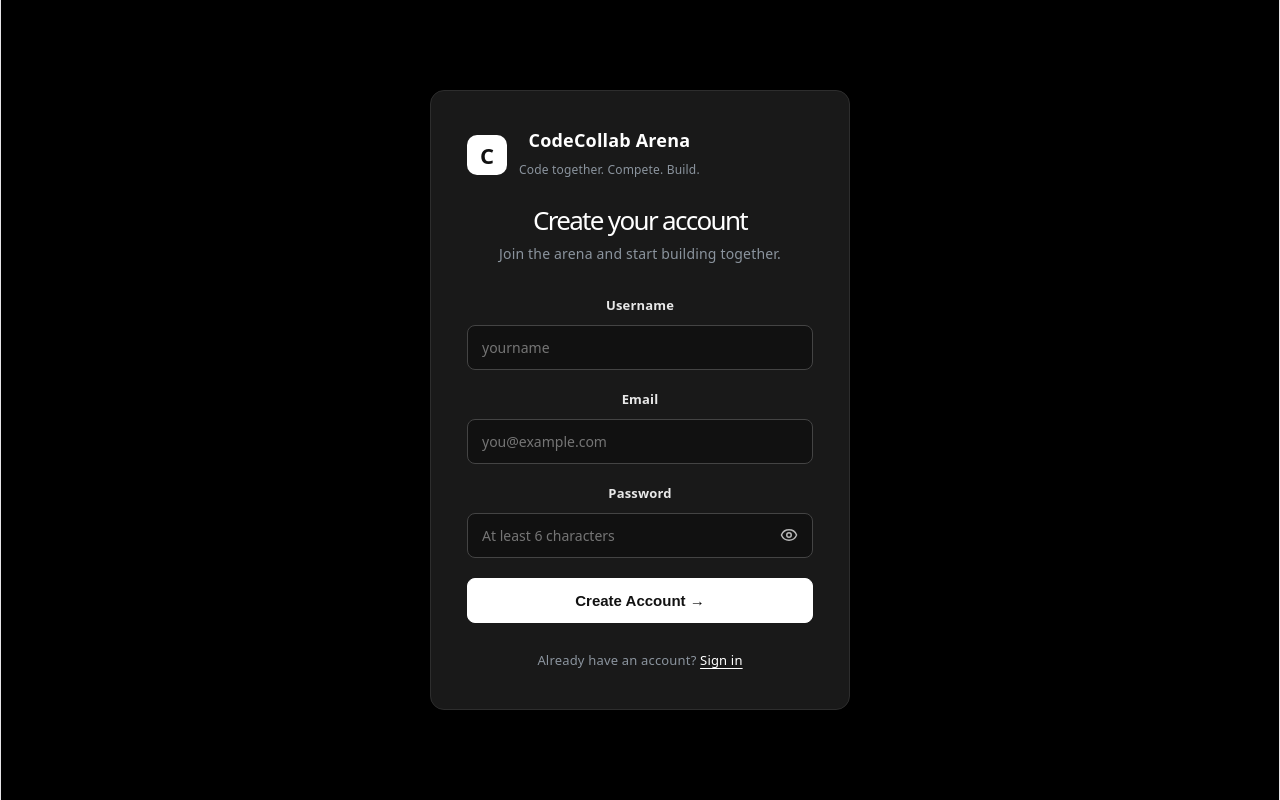
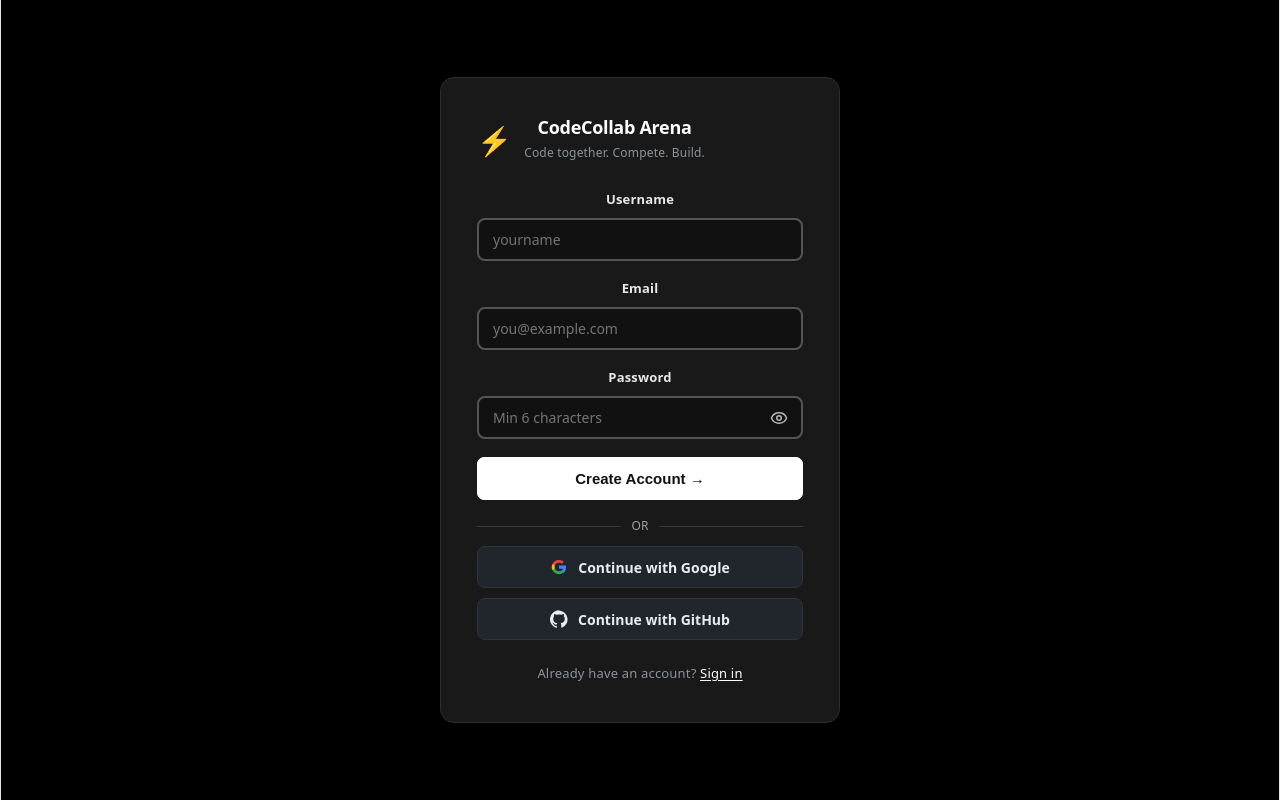
Before and after one commit to Ayush-git403/CodeCollab, a React app in the folder client/: page /signup in a window 1280 px wide. Built offline with nearby package versions, Linux system fonts and the light colour scheme; no server answers; the HTML template or start-up script is replaced by a standard one.

Commit message:
updated signup

```diff
--- a/client/src/pages/Login.jsx
+++ b/client/src/pages/Login.jsx
@@ -1,53 +1,36 @@
 import { useState } from "react";
-import { useNavigate, useLocation } from "react-router-dom";
+import { useNavigate, Link } from "react-router-dom";
 import axios from "axios";
 import { useAuth } from "../context/AuthContext";
 import { Eye, EyeOff } from "lucide-react";
+
+const API_URL = "https://codecollab-d0p4.onrender.com";
+
 export default function Login() {
-  const location = useLocation();
-  const isSignup = location.pathname === "/signup";
   const [email, setEmail] = useState("");
-  const [username, setUsername] = useState("");
   const [password, setPassword] = useState("");
   const [showPassword, setShowPassword] = useState(false);
   const [error, setError] = useState("");
   const [loading, setLoading] = useState(false);
-  const [hovered, setHovered] = useState(null);
+  const [hovered, setHovered] = useState(false);
+
   const { login } = useAuth();
   const navigate = useNavigate();
-  const handleSubmit = async () => {
+
+  const handleSubmit = async (e) => {
+    e.preventDefault();
     setError("");
     setLoading(true);
+
     try {
-      // =========================
-      // SIGN UP
-      // =========================
-      if (isSignup) {
-        const res = await axios.post("https://codecollab-d0p4.onrender.com/api/auth/signup", {
-          username,
-          email,
-          password,
-        });
-        login(res.data.token, res.data.user);
-        const params = new URLSearchParams(window.location.search);
-        const next = params.get("next") || "app";
-        navigate(`/${next}`);
-      }
-      // =========================
-      // LOGIN
-      // =========================
-      else {
-        const res = await axios.post("https://codecollab-d0p4.onrender.com/api/auth/login", {
-          email,
+      const res = await axios.post(`${API_URL}/api/auth/login`, {
+        email: email.trim(),
         password,
       });
       login(res.data.token, res.data.user);
       navigate("/dashboard");
-      }
     } catch (err) {
-      console.error("Login/Signup error:", err);
-      console.log("STATUS:", err?.response?.status);
-      console.log("BACKEND RESPONSE:", err?.response?.data);
+      console.error("Login error:", err);
       setError(
         err?.response?.data?.error ||
           err?.response?.data?.message ||
@@ -57,12 +40,11 @@ export default function Login() {
       setLoading(false);
     }
   };
+
   return (
     <div style={S.page}>
       <div style={S.card}>
-        {/* =========================
-            LOGO
-        ========================= */}
+        {/* LOGO */}
         <div style={S.logoRow}>
           <span style={{ fontSize: "28px" }}>⚡</span>
           <div>
@@ -70,51 +52,36 @@ export default function Login() {
             <p style={S.logoSub}>Code together. Compete. Build.</p>
           </div>
         </div>
-        {/* =========================
-            FORM
-        ========================= */}
-        <div style={S.form}>
-          {/* USERNAME - SIGNUP ONLY */}
-          {isSignup && (
+
+        {/* FORM */}
+        <form onSubmit={handleSubmit} style={S.form}>
           <div style={S.field}>
-              <label style={S.label}>Username</label>
+            <label htmlFor="email" style={S.label}>Email</label>
             <input
-                style={S.input}
-                type="text"
-                placeholder="yourname"
-                value={username}
-                onChange={(e) => setUsername(e.target.value)}
-                autoFocus
-              />
-            </div>
-          )}
-          {/* EMAIL */}
-          <div style={S.field}>
-            <label style={S.label}>Email</label>
-            <input
+              id="email"
               style={S.input}
               type="email"
               placeholder="you@example.com"
               value={email}
               onChange={(e) => setEmail(e.target.value)}
-              autoFocus={!isSignup}
+              autoComplete="email"
+              autoFocus
+              required
             />
           </div>
-          {/* PASSWORD */}
+
           <div style={S.field}>
-            <label style={S.label}>Password</label>
+            <label htmlFor="password" style={S.label}>Password</label>
             <div style={S.passwordWrapper}>
               <input
+                id="password"
                 style={S.passwordInput}
                 type={showPassword ? "text" : "password"}
-                placeholder={isSignup ? "Min 6 characters" : "••••••••"}
+                placeholder="••••••••"
                 value={password}
                 onChange={(e) => setPassword(e.target.value)}
-                onKeyDown={(e) => {
-                  if (e.key === "Enter" && !loading) {
-                    handleSubmit();
-                  }
-                }}
+                autoComplete="current-password"
+                required
               />
               <button
                 type="button"
@@ -126,119 +93,66 @@ export default function Login() {
               </button>
             </div>
           </div>
-          {/* ERROR */}
-          {error && <div style={S.error}>{error}</div>}
-          {/* SUBMIT */}
+
+          {error && <div role="alert" style={S.error}>{error}</div>}
+
           <button
-            type="button"
+            type="submit"
+            disabled={loading}
+            onMouseEnter={() => setHovered(true)}
+            onMouseLeave={() => setHovered(false)}
             style={{
               ...S.submitBtn,
-              ...(hovered === "submit" && !loading ? S.submitBtnHover : {}),
+              ...(hovered && !loading ? S.submitBtnHover : {}),
               opacity: loading ? 0.6 : 1,
               cursor: loading ? "not-allowed" : "pointer",
             }}
-            onMouseEnter={() => setHovered("submit")}
-            onMouseLeave={() => setHovered(null)}
-            onClick={handleSubmit}
-            disabled={loading}
           >
-            {loading
-              ? "Please wait..."
-              : isSignup
-                ? "Create Account →"
-                : "Sign In →"}
+            {loading ? "Please wait..." : "Sign In →"}
           </button>
-        </div>
-        {/* =========================
-            OAUTH
-        ========================= */}
+        </form>
+
+        {/* OAUTH */}
         <div style={S.oauthSection}>
           <div style={S.oauthDivider}>
             <span style={S.dividerLine} />
             <span style={S.dividerText}>OR</span>
             <span style={S.dividerLine} />
           </div>
-          <button
-            type="button"
-            style={S.oauthBtn}
-            aria-label="Continue with Google"
-            title="Continue with Google"
-          >
+
+          <button type="button" style={S.oauthBtn} aria-label="Continue with Google">
             <span style={S.oauthIcon} aria-hidden="true">
               <svg width="18" height="18" viewBox="0 0 24 24">
-                <path
-                  fill="#4285F4"
-                  d="M21.35 12.27c0-.79-.07-1.55-.22-2.27H12v4.3h5.22a4.46 4.46 0 0 1-1.94 2.93v2.43h3.14c1.84-1.69 2.93-4.18 2.93-7.39Z"
-                />
-                <path
-                  fill="#34A853"
-                  d="M12 21.5c2.63 0 4.84-.87 6.45-2.36l-3.14-2.43c-.87.58-1.98.92-3.31.92-2.54 0-4.7-1.72-5.47-4.04H3.29v2.5A9.75 9.75 0 0 0 12 21.5Z"
-                />
-                <path
-                  fill="#FBBC05"
-                  d="M6.53 13.59A5.86 5.86 0 0 1 6.22 12c0-.55.11-1.08.31-1.59V7.91H3.29A9.75 9.75 0 0 0 2.25 12c0 1.57.38 3.05 1.04 4.09l3.24-2.5Z"
-                />
-                <path
-                  fill="#EA4335"
-                  d="M12 6.37c1.43 0 2.71.49 3.72 1.45l2.79-2.79C16.84 3.44 14.63 2.5 12 2.5a9.75 9.75 0 0 0-8.71 5.41l3.24 2.5c.77-2.32 2.93-4.04 5.47-4.04Z"
-                />
+                <path fill="#4285F4" d="M21.35 12.27c0-.79-.07-1.55-.22-2.27H12v4.3h5.22a4.46 4.46 0 0 1-1.94 2.93v2.43h3.14c1.84-1.69 2.93-4.18 2.93-7.39Z" />
+                <path fill="#34A853" d="M12 21.5c2.63 0 4.84-.87 6.45-2.36l-3.14-2.43c-.87.58-1.98.92-3.31.92-2.54 0-4.7-1.72-5.47-4.04H3.29v2.5A9.75 9.75 0 0 0 12 21.5Z" />
+                <path fill="#FBBC05" d="M6.53 13.59A5.86 5.86 0 0 1 6.22 12c0-.55.11-1.08.31-1.59V7.91H3.29A9.75 9.75 0 0 0 2.25 12c0 1.57.38 3.05 1.04 4.09l3.24-2.5Z" />
+                <path fill="#EA4335" d="M12 6.37c1.43 0 2.71.49 3.72 1.45l2.79-2.79C16.84 3.44 14.63 2.5 12 2.5a9.75 9.75 0 0 0-8.71 5.41l3.24 2.5c.77-2.32 2.93-4.04 5.47-4.04Z" />
               </svg>
             </span>
             <span>Continue with Google</span>
           </button>
-          <button
-            type="button"
-            style={S.oauthBtn}
-            aria-label="Continue with GitHub"
-            title="Continue with GitHub"
-          >
+
+          <button type="button" style={S.oauthBtn} aria-label="Continue with GitHub">
             <span style={S.oauthIcon} aria-hidden="true">
-              <svg
-                width="18"
-                height="18"
-                viewBox="0 0 24 24"
-                fill="currentColor"
-              >
+              <svg width="18" height="18" viewBox="0 0 24 24" fill="currentColor">
                 <path d="M12 .5a12 12 0 0 0-3.79 23.39c.6.11.82-.26.82-.58v-2.24c-3.34.73-4.04-1.61-4.04-1.61-.55-1.39-1.34-1.76-1.34-1.76-1.09-.75.08-.74.08-.74 1.2.09 1.83 1.23 1.83 1.23 1.07 1.83 2.81 1.3 3.5.99.11-.77.42-1.3.76-1.6-2.67-.3-5.47-1.34-5.47-5.95 0-1.31.47-2.38 1.23-3.22-.12-.3-.53-1.52.12-3.18 0 0 1-.32 3.3 1.23A11.45 11.45 0 0 1 12 6.02c1.02 0 2.05.14 3.01.42 2.3-1.55 3.3-1.23 3.3-1.23.65 1.66.24 2.88.12 3.18.76.84 1.23 1.91 1.23 3.22 0 4.62-2.81 5.64-5.49 5.94.43.37.81 1.1.81 2.22v3.29c0 .32.22.7.83.58A12 12 0 0 0 12 .5Z" />
               </svg>
             </span>
             <span>Continue with GitHub</span>
           </button>
         </div>
-        {/* =========================
-            FOOTER
-        ========================= */}
+
+        {/* FOOTER */}
         <p style={S.footer}>
-          {isSignup ? "Already have an account? " : "Don't have an account? "}
-          <span
-            style={S.footerLink}
-            role="button"
-            tabIndex={0}
-            onClick={() => {
-              setError("");
-              setShowPassword(false);
-              navigate(isSignup ? "/login" : "/signup");
-            }}
-            onKeyDown={(e) => {
-              if (e.key === "Enter" || e.key === " ") {
-                e.preventDefault();
-                setError("");
-                setShowPassword(false);
-                navigate(isSignup ? "/login" : "/signup");
-              }
-            }}
-          >
-            {isSignup ? "Sign in" : "Sign up"}
-          </span>
+          Don't have an account?{" "}
+          <Link to="/signup" style={S.footerLink}>Sign up</Link>
         </p>
       </div>
     </div>
   );
 }
+
 const S = {
-  // =========================
-  // PAGE
-  // =========================
   page: {
     minHeight: "100vh",
     background: "#000000",
@@ -247,9 +161,6 @@ const S = {
     justifyContent: "center",
     padding: "20px",
   },
-  // =========================
-  // CARD
-  // =========================
   card: {
     background: "#191919",
     border: "1px solid #2D2D2D",
@@ -260,15 +171,9 @@ const S = {
     display: "flex",
     flexDirection: "column",
     gap: "20px",
+    boxSizing: "border-box",
   },
-  // =========================
-  // LOGO
-  // =========================
-  logoRow: {
-    display: "flex",
-    alignItems: "center",
-    gap: "12px",
-  },
+  logoRow: { display: "flex", alignItems: "center", gap: "12px" },
   logoTitle: {
     color: "#FFFFFF",
     fontWeight: "700",
@@ -276,30 +181,13 @@ const S = {
     margin: 0,
     letterSpacing: "-0.3px",
   },
-  logoSub: {
-    color: "#8B949E",
-    fontSize: "12px",
-    margin: 0,
-  },
-  // =========================
-  // FORM
-  // =========================
-  form: {
-    display: "flex",
-    flexDirection: "column",
-    gap: "14px",
-  },
-  field: {
-    display: "flex",
-    flexDirection: "column",
-    gap: "6px",
-  },
-  label: {
-    color: "#E8E8E8",
-    fontSize: "13px",
-    fontWeight: "600",
-  },
+  logoSub: { color: "#8B949E", fontSize: "12px", margin: 0 },
+  form: { display: "flex", flexDirection: "column", gap: "14px" },
+  field: { display: "flex", flexDirection: "column", gap: "6px" },
+  label: { color: "#E8E8E8", fontSize: "13px", fontWeight: "600" },
   input: {
+    width: "100%",
+    boxSizing: "border-box",
     background: "#111111",
     border: "2px solid #555555",
     borderRadius: "8px",
@@ -308,15 +196,8 @@ const S = {
     fontSize: "14px",
     outline: "none",
     fontFamily: "inherit",
-    transition: "border-color 0.15s",
   },
-  // =========================
-  // PASSWORD
-  // =========================
-  passwordWrapper: {
-    position: "relative",
-    width: "100%",
-  },
+  passwordWrapper: { position: "relative", width: "100%" },
   passwordInput: {
     width: "100%",
     boxSizing: "border-box",
@@ -328,11 +209,7 @@ const S = {
     fontSize: "14px",
     outline: "none",
     fontFamily: "inherit",
-    transition: "border-color 0.15s",
   },
-  // =========================
-  // EYE BUTTON
-  // =========================
   eyeButton: {
     position: "absolute",
     right: "10px",
@@ -347,9 +224,6 @@ const S = {
     alignItems: "center",
     justifyContent: "center",
   },
-  // =========================
-  // ERROR
-  // =========================
   error: {
     background: "rgba(247,129,102,0.1)",
     border: "1px solid #F78166",
@@ -358,9 +232,6 @@ const S = {
     color: "#F78166",
     fontSize: "13px",
   },
-  // =========================
-  // SUBMIT
-  // =========================
   submitBtn: {
     background: "#FFFFFF",
     color: "#111111",
@@ -369,7 +240,6 @@ const S = {
     padding: "12px",
     fontSize: "15px",
     fontWeight: "600",
-    cursor: "pointer",
     marginTop: "4px",
     transition: "all 0.15s ease",
   },
@@ -378,9 +248,6 @@ const S = {
     borderColor: "#E6E6E6",
     transform: "translateY(-1px)",
   },
-  // =========================
-  // OAUTH
-  // =========================
   oauthSection: {
     display: "flex",
     flexDirection: "column",
@@ -393,11 +260,7 @@ const S = {
     gap: "10px",
     margin: "2px 0 4px",
   },
-  dividerLine: {
-    flex: 1,
-    height: "1px",
-    background: "#3A3A3A",
-  },
+  dividerLine: { flex: 1, height: "1px", background: "#3A3A3A" },
   dividerText: {
     color: "#A0A0A0",
     fontSize: "12px",
@@ -429,9 +292,6 @@ const S = {
     justifyContent: "center",
     flexShrink: 0,
   },
-  // =========================
-  // FOOTER
-  // =========================
   footer: {
     color: "#8B949E",
     fontSize: "13px",
--- a/client/src/pages/Signup.jsx
+++ b/client/src/pages/Signup.jsx
@@ -26,7 +26,6 @@ export default function Signup() {
       setError("All fields are required");
       return;
     }
-
     if (password.length < 6) {
       setError("Password must be at least 6 characters");
       return;
@@ -40,7 +39,6 @@ export default function Signup() {
         email: email.trim(),
         password,
       });
-
       login(res.data.token, res.data.user);
 
       const params = new URLSearchParams(window.location.search);
@@ -51,7 +49,7 @@ export default function Signup() {
       setError(
         err?.response?.data?.error ||
           err?.response?.data?.message ||
-          "Unable to create account. Please try again."
+          "Unable to create account. Please try again.",
       );
     } finally {
       setLoading(false);
@@ -61,21 +59,16 @@ export default function Signup() {
   return (
     <div style={S.page}>
       <div style={S.card}>
+        {/* LOGO */}
         <div style={S.logoRow}>
-          <div style={S.logoMark}>C</div>
+          <span style={{ fontSize: "28px" }}>⚡</span>
           <div>
             <p style={S.logoTitle}>CodeCollab Arena</p>
             <p style={S.logoSub}>Code together. Compete. Build.</p>
           </div>
         </div>
 
-        <div>
-          <h1 style={S.heading}>Create your account</h1>
-          <p style={S.description}>
-            Join the arena and start building together.
-          </p>
-        </div>
-
+        {/* FORM */}
         <form onSubmit={handleSubmit} style={S.form}>
           <div style={S.field}>
             <label htmlFor="username" style={S.label}>Username</label>
@@ -87,6 +80,7 @@ export default function Signup() {
               value={username}
               onChange={(e) => setUsername(e.target.value)}
               autoComplete="username"
+              autoFocus
               required
             />
           </div>
@@ -112,7 +106,7 @@ export default function Signup() {
                 id="password"
                 style={S.passwordInput}
                 type={showPassword ? "text" : "password"}
-                placeholder="At least 6 characters"
+                placeholder="Min 6 characters"
                 value={password}
                 onChange={(e) => setPassword(e.target.value)}
                 autoComplete="new-password"
@@ -148,11 +142,40 @@ export default function Signup() {
           </button>
         </form>
 
+        {/* OAUTH */}
+        <div style={S.oauthSection}>
+          <div style={S.oauthDivider}>
+            <span style={S.dividerLine} />
+            <span style={S.dividerText}>OR</span>
+            <span style={S.dividerLine} />
+          </div>
+
+          <button type="button" style={S.oauthBtn} aria-label="Continue with Google">
+            <span style={S.oauthIcon} aria-hidden="true">
+              <svg width="18" height="18" viewBox="0 0 24 24">
+                <path fill="#4285F4" d="M21.35 12.27c0-.79-.07-1.55-.22-2.27H12v4.3h5.22a4.46 4.46 0 0 1-1.94 2.93v2.43h3.14c1.84-1.69 2.93-4.18 2.93-7.39Z" />
+                <path fill="#34A853" d="M12 21.5c2.63 0 4.84-.87 6.45-2.36l-3.14-2.43c-.87.58-1.98.92-3.31.92-2.54 0-4.7-1.72-5.47-4.04H3.29v2.5A9.75 9.75 0 0 0 12 21.5Z" />
+                <path fill="#FBBC05" d="M6.53 13.59A5.86 5.86 0 0 1 6.22 12c0-.55.11-1.08.31-1.59V7.91H3.29A9.75 9.75 0 0 0 2.25 12c0 1.57.38 3.05 1.04 4.09l3.24-2.5Z" />
+                <path fill="#EA4335" d="M12 6.37c1.43 0 2.71.49 3.72 1.45l2.79-2.79C16.84 3.44 14.63 2.5 12 2.5a9.75 9.75 0 0 0-8.71 5.41l3.24 2.5c.77-2.32 2.93-4.04 5.47-4.04Z" />
+              </svg>
+            </span>
+            <span>Continue with Google</span>
+          </button>
+
+          <button type="button" style={S.oauthBtn} aria-label="Continue with GitHub">
+            <span style={S.oauthIcon} aria-hidden="true">
+              <svg width="18" height="18" viewBox="0 0 24 24" fill="currentColor">
+                <path d="M12 .5a12 12 0 0 0-3.79 23.39c.6.11.82-.26.82-.58v-2.24c-3.34.73-4.04-1.61-4.04-1.61-.55-1.39-1.34-1.76-1.34-1.76-1.09-.75.08-.74.08-.74 1.2.09 1.83 1.23 1.83 1.23 1.07 1.83 2.81 1.3 3.5.99.11-.77.42-1.3.76-1.6-2.67-.3-5.47-1.34-5.47-5.95 0-1.31.47-2.38 1.23-3.22-.12-.3-.53-1.52.12-3.18 0 0 1-.32 3.3 1.23A11.45 11.45 0 0 1 12 6.02c1.02 0 2.05.14 3.01.42 2.3-1.55 3.3-1.23 3.3-1.23.65 1.66.24 2.88.12 3.18.76.84 1.23 1.91 1.23 3.22 0 4.62-2.81 5.64-5.49 5.94.43.37.81 1.1.81 2.22v3.29c0 .32.22.7.83.58A12 12 0 0 0 12 .5Z" />
+              </svg>
+            </span>
+            <span>Continue with GitHub</span>
+          </button>
+        </div>
+
+        {/* FOOTER */}
         <p style={S.footer}>
           Already have an account?{" "}
-          <Link to="/login" style={S.footerLink}>
-            Sign in
-          </Link>
+          <Link to="/login" style={S.footerLink}>Sign in</Link>
         </p>
       </div>
     </div>
@@ -174,88 +197,45 @@ const S = {
     borderRadius: "14px",
     padding: "36px",
     width: "100%",
-    maxWidth: "420px",
+    maxWidth: "400px",
     display: "flex",
     flexDirection: "column",
-    gap: "24px",
+    gap: "20px",
     boxSizing: "border-box",
   },
-  logoRow: {
-    display: "flex",
-    alignItems: "center",
-    gap: "12px",
-  },
-  logoMark: {
-    width: "40px",
-    height: "40px",
-    borderRadius: "10px",
-    background: "#FFFFFF",
-    color: "#111111",
-    display: "grid",
-    placeItems: "center",
-    fontSize: "22px",
-    fontWeight: "800",
-  },
+  logoRow: { display: "flex", alignItems: "center", gap: "12px" },
   logoTitle: {
     color: "#FFFFFF",
     fontWeight: "700",
     fontSize: "18px",
     margin: 0,
+    letterSpacing: "-0.3px",
   },
-  logoSub: {
-    color: "#8B949E",
-    fontSize: "12px",
-    margin: "4px 0 0",
-  },
-  heading: {
-    color: "#FFFFFF",
-    fontSize: "26px",
-    margin: "0 0 8px",
-  },
-  description: {
-    color: "#8B949E",
-    fontSize: "14px",
-    margin: 0,
-  },
-  form: {
-    display: "flex",
-    flexDirection: "column",
-    gap: "16px",
-  },
-  field: {
-    display: "flex",
-    flexDirection: "column",
-    gap: "7px",
-  },
-  label: {
-    color: "#E8E8E8",
-    fontSize: "13px",
-    fontWeight: "600",
-  },
+  logoSub: { color: "#8B949E", fontSize: "12px", margin: 0 },
+  form: { display: "flex", flexDirection: "column", gap: "14px" },
+  field: { display: "flex", flexDirection: "column", gap: "6px" },
+  label: { color: "#E8E8E8", fontSize: "13px", fontWeight: "600" },
   input: {
     width: "100%",
     boxSizing: "border-box",
     background: "#111111",
-    border: "1px solid #444444",
+    border: "2px solid #555555",
     borderRadius: "8px",
     color: "#FFFFFF",
-    padding: "12px 14px",
+    padding: "10px 14px",
     fontSize: "14px",
     outline: "none",
     fontFamily: "inherit",
   },
-  passwordWrapper: {
-    position: "relative",
-    width: "100%",
-  },
+  passwordWrapper: { position: "relative", width: "100%" },
   passwordInput: {
     width: "100%",
     boxSizing: "border-box",
     background: "#111111",
-    border: "1px solid #444444",
+    border: "2px solid #555555",
     borderRadius: "8px",
     color: "#FFFFFF",
-    padding: "12px 44px 12px 14px",
+    padding: "10px 44px 10px 14px",
     fontSize: "14px",
     outline: "none",
     fontFamily: "inherit",
@@ -272,6 +252,7 @@ const S = {
     padding: "5px",
     display: "flex",
     alignItems: "center",
+    justifyContent: "center",
   },
   error: {
     background: "rgba(247,129,102,0.1)",
@@ -285,8 +266,8 @@ const S = {
     background: "#FFFFFF",
     color: "#111111",
     border: "1px solid #FFFFFF",
-    borderRadius: "8px",
-    padding: "13px",
+    borderRadius: "7px",
+    padding: "12px",
     fontSize: "15px",
     fontWeight: "600",
     marginTop: "4px",
@@ -296,6 +277,50 @@ const S = {
     background: "#E6E6E6",
     borderColor: "#E6E6E6",
     transform: "translateY(-1px)",
+  },
+  oauthSection: {
+    display: "flex",
+    flexDirection: "column",
+    gap: "10px",
+    marginTop: "-2px",
+  },
+  oauthDivider: {
+    display: "flex",
+    alignItems: "center",
+    gap: "10px",
+    margin: "2px 0 4px",
+  },
+  dividerLine: { flex: 1, height: "1px", background: "#3A3A3A" },
+  dividerText: {
+    color: "#A0A0A0",
+    fontSize: "12px",
+    fontWeight: "500",
+    lineHeight: 1,
+  },
+  oauthBtn: {
+    width: "100%",
+    height: "42px",
+    display: "flex",
+    alignItems: "center",
+    justifyContent: "center",
+    gap: "10px",
+    background: "#21262D",
+    color: "#E6EDF3",
+    border: "1px solid #30363D",
+    borderRadius: "8px",
+    padding: "10px 14px",
+    fontSize: "14px",
+    fontWeight: "600",
+    cursor: "pointer",
+    fontFamily: "inherit",
+  },
+  oauthIcon: {
+    width: "18px",
+    height: "18px",
+    display: "flex",
+    alignItems: "center",
+    justifyContent: "center",
+    flexShrink: 0,
   },
   footer: {
     color: "#8B949E",
@@ -307,6 +332,6 @@ const S = {
     color: "#FFFFFF",
     cursor: "pointer",
     textDecoration: "underline",
-    textUnderlineOffset: "3px",
+    textUnderlineOffset: "2px",
   },
 };
```
Lines whose indentation alone changed are shown as unchanged.
